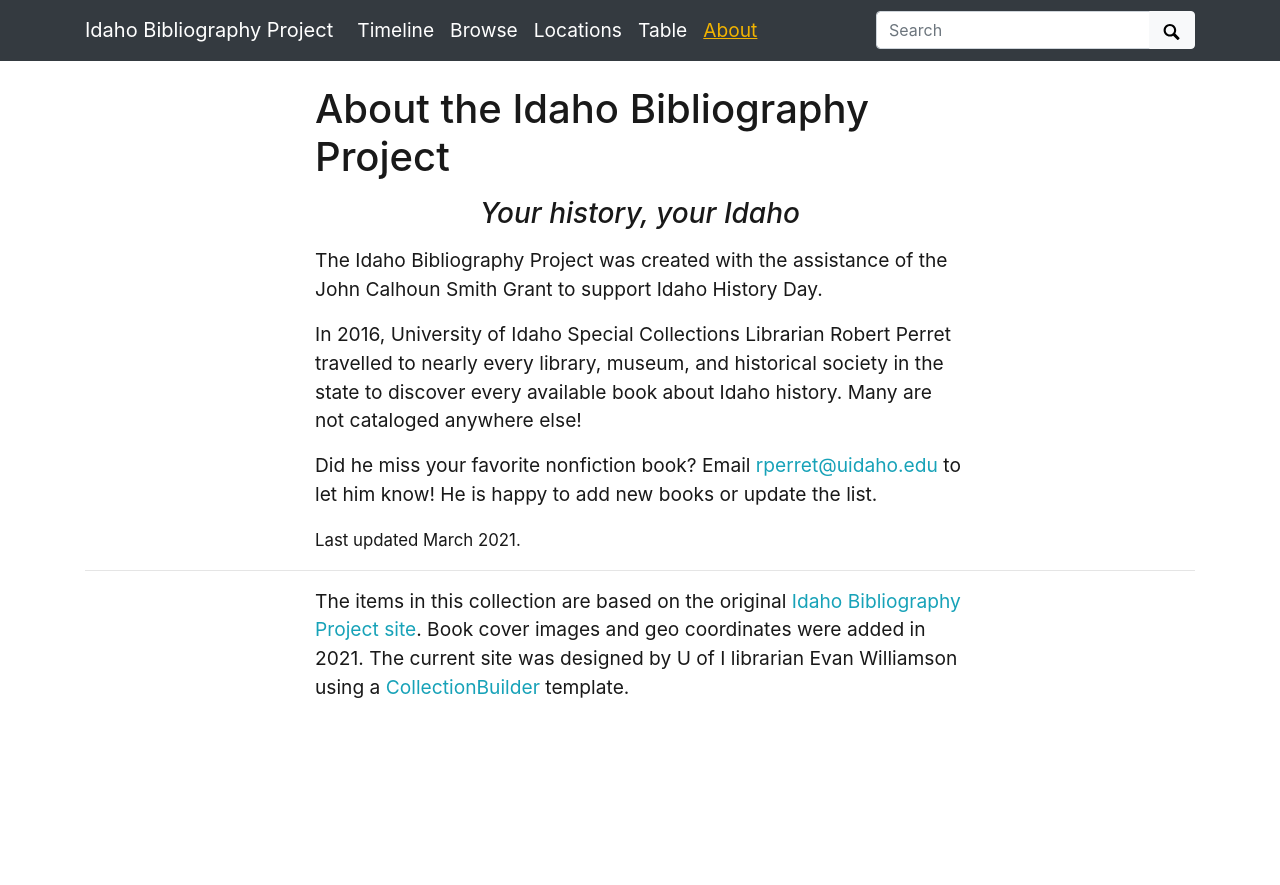
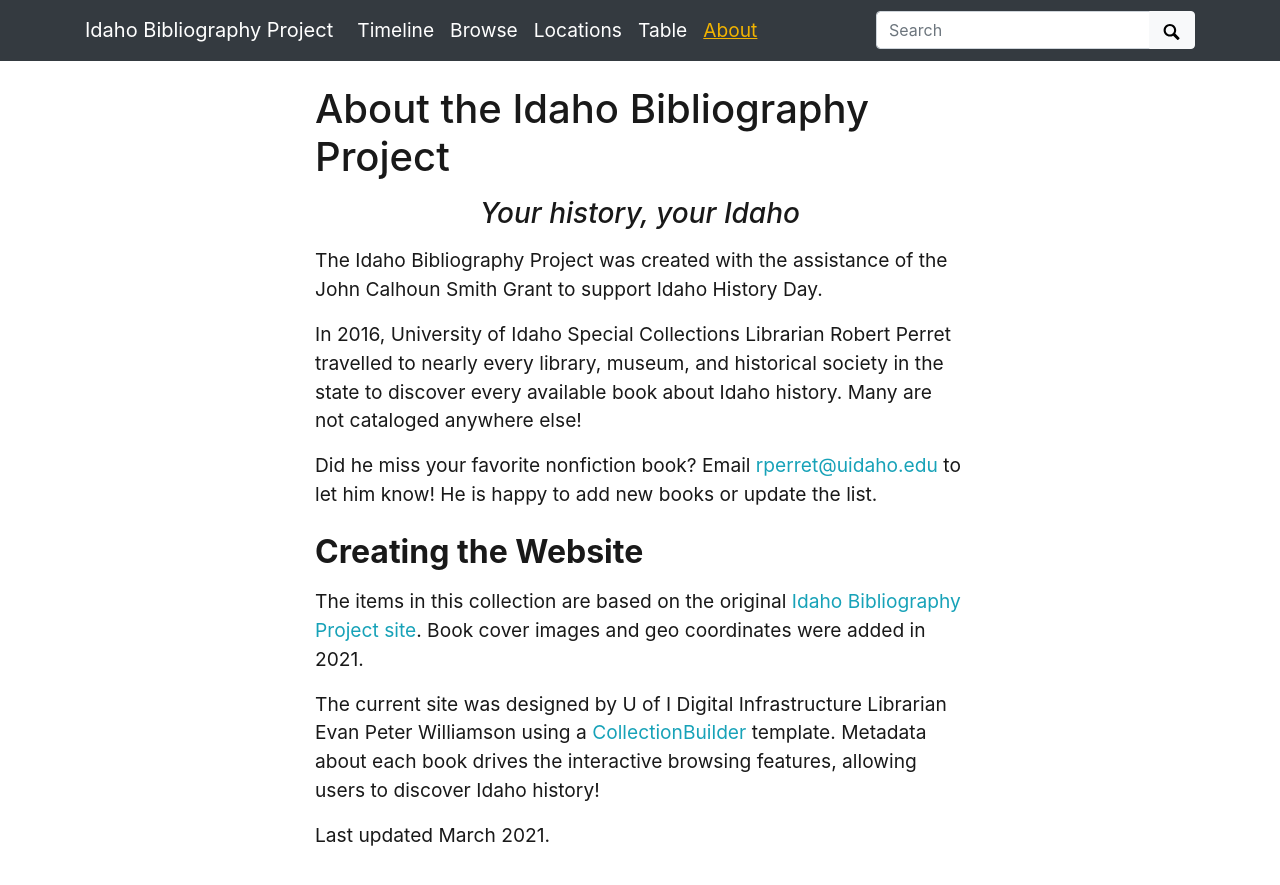
Before and after one commit to uidaholib/idahobib_source, a Jekyll site: the page built from pages/about.md, in a window 1280 px wide and 900 px high. Shown: the top 885 px of the window. Built offline with Jekyll 4.4.1, drawn with Linux system fonts in a browser that asks for light colours; nearby versions of some CDN libraries; library files that are not in the unit come from our copies.

Commit message:
update about

```diff
--- a/pages/about.md
+++ b/pages/about.md
@@ -20,12 +20,14 @@
 Email <rperret@uidaho.edu> to let him know!
 He is happy to add new books or update the list.
 
-<small>Last updated March 2021.</small>
-
-------
+## Creating the Website
 
 The items in this collection are based on the original [Idaho Bibliography Project site](https://www.lib.uidaho.edu/idahobibliography/legacy/).
 Book cover images and geo coordinates were added in 2021.
-The current site was designed by U of I librarian Evan Williamson using a [CollectionBuilder](https://collectionbuilder.github.io/) template.
+
+The current site was designed by U of I Digital Infrastructure Librarian Evan Peter Williamson using a [CollectionBuilder](https://collectionbuilder.github.io/) template.
+Metadata about each book drives the interactive browsing features, allowing users to discover Idaho history!
+
+Last updated March 2021.
 
 {% include feature/item-figure.html objectid="ibp1494" %}
```
